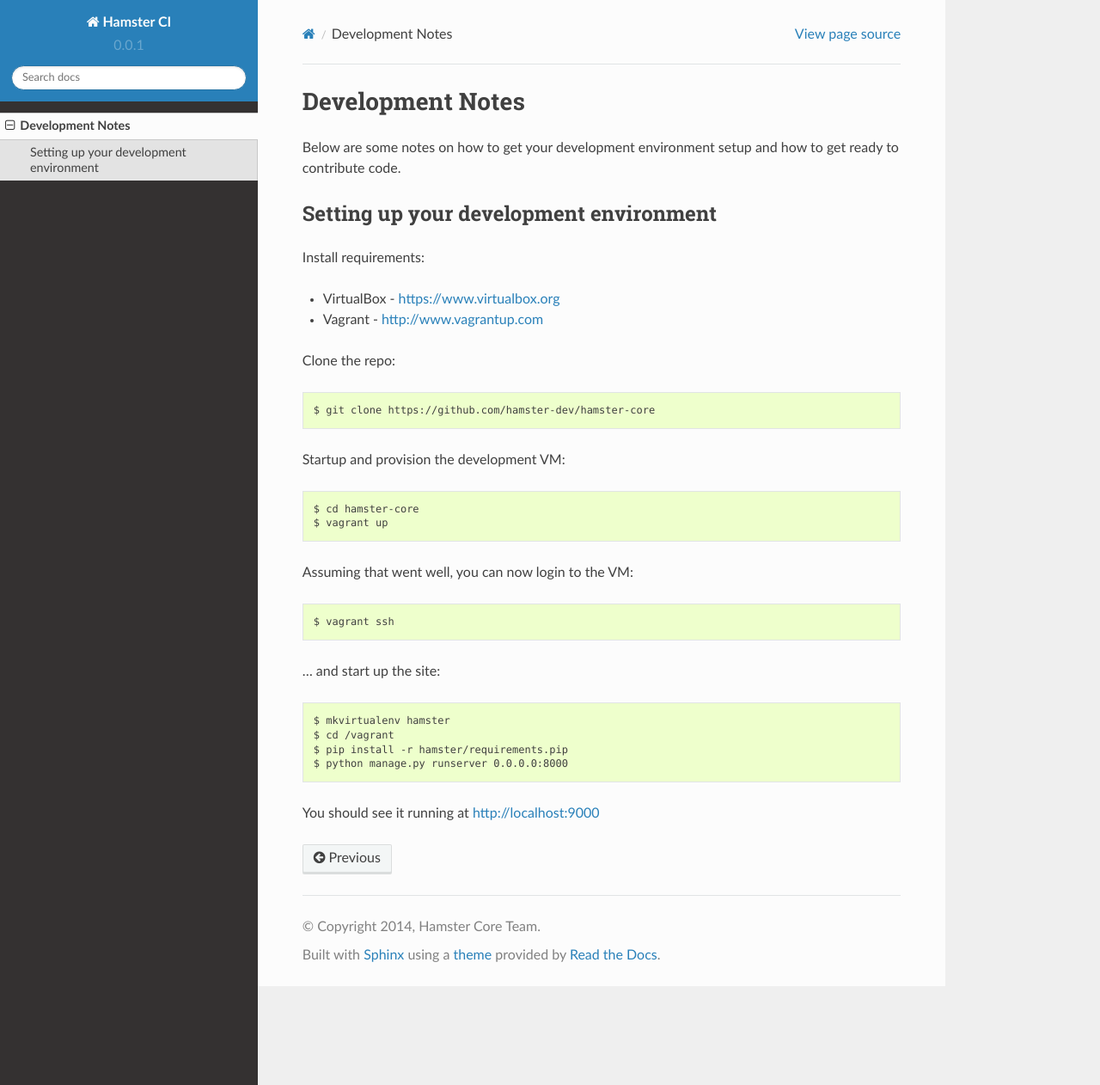
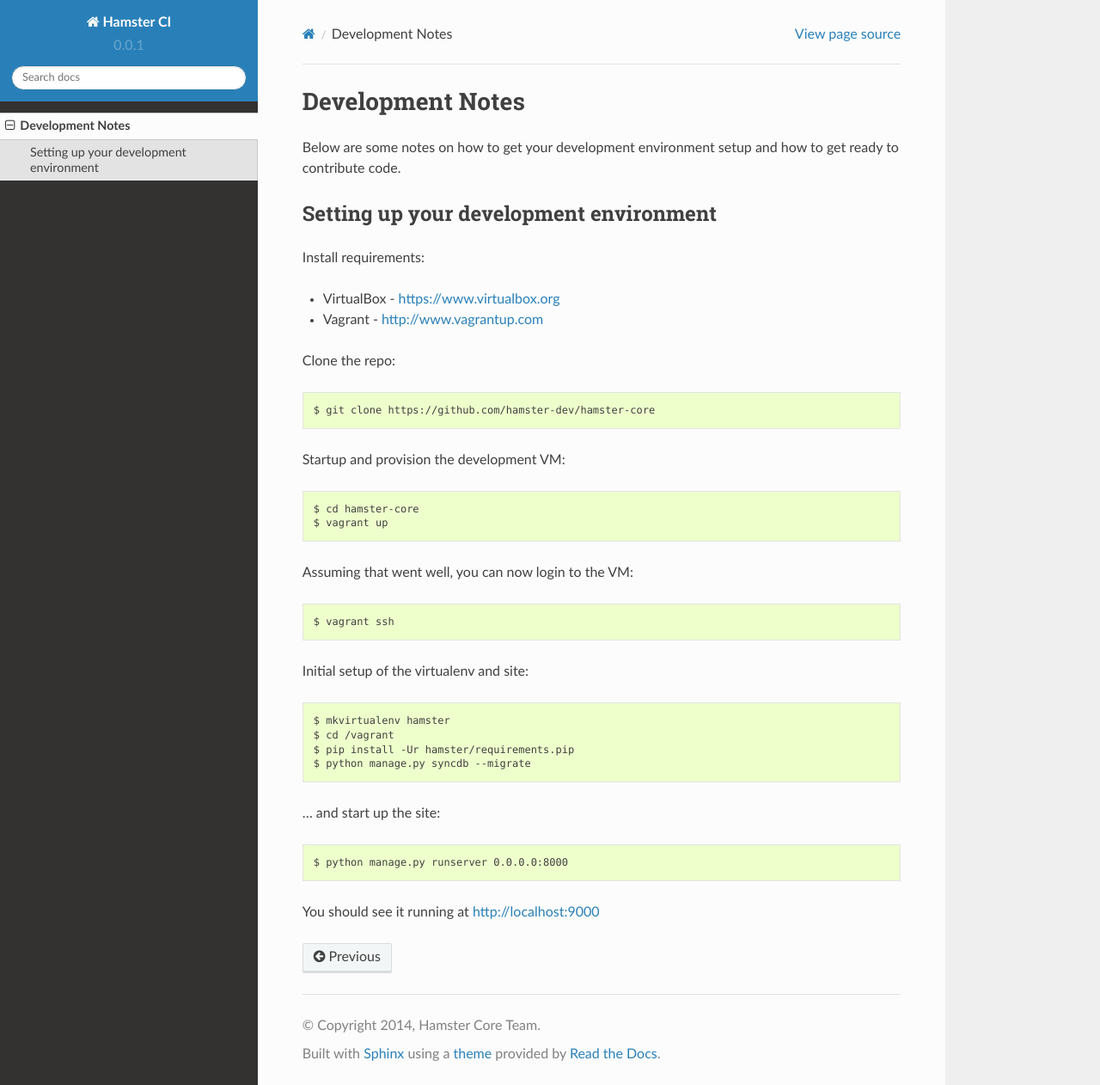
Before and after one commit to hamster-dev/hamster-core, a Sphinx documentation site: the page built from docs/source/dev.rst, in a window 1280 px wide and 1262 px high. Shown: the whole window at 86% size. Built offline with Sphinx 7.4.7 and the Read the Docs theme 2.0.0, drawn with Linux system fonts in a browser that asks for light colours.

Commit message:
Some more docs adjustments

```diff
--- a/docs/source/dev.rst
+++ b/docs/source/dev.rst
@@ -25,11 +25,15 @@ Assuming that went well, you can now login to the VM::
 
    $ vagrant ssh
 
-... and start up the site::
+Initial setup of the virtualenv and site::
 
    $ mkvirtualenv hamster
    $ cd /vagrant
-   $ pip install -r hamster/requirements.pip
+   $ pip install -Ur hamster/requirements.pip
+   $ python manage.py syncdb --migrate
+
+... and start up the site::
+
    $ python manage.py runserver 0.0.0.0:8000
 
 You should see it running at http://localhost:9000
```
